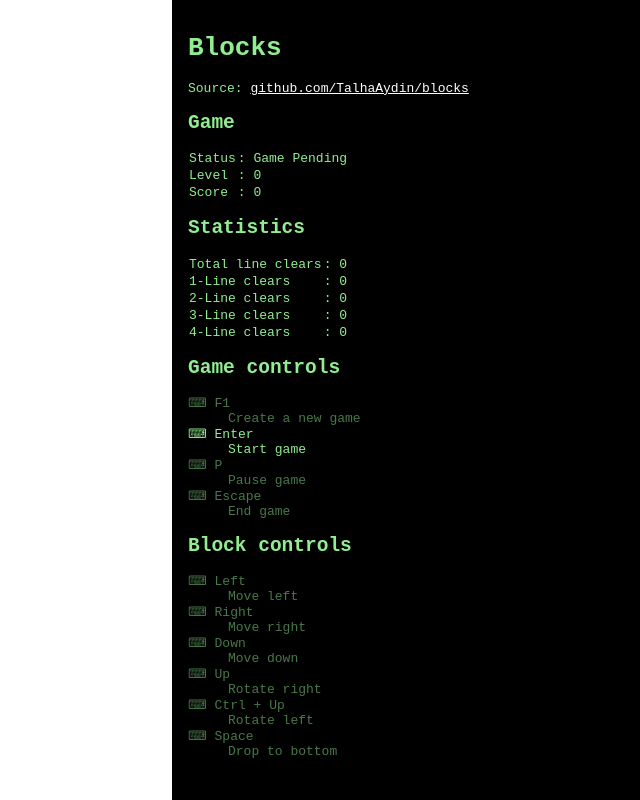
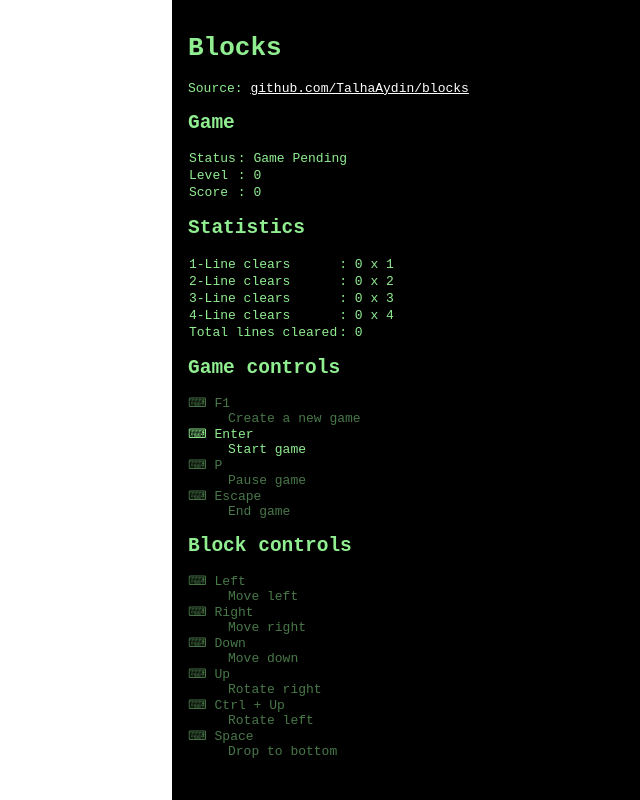
Before and after one commit to TalhaAydin/blocks, a React (Create React App) app: page / in a window 1280 px wide. Shown: the whole page, without its empty margins (228-868 px from the left). Built offline with nearby package versions, Linux system fonts and the light colour scheme.

Commit message:
feat: improve stats info

```diff
--- a/src/components/Info.tsx
+++ b/src/components/Info.tsx
@@ -63,24 +63,24 @@ export const Info: React.FC = () => {
       <InfoSection header="Statistics">
         <InfoTable>
           <Row>
-            <Header>Total line clears</Header>
-            <Cell>{totalLinesCleared}</Cell>
-          </Row>
-          <Row>
             <Header>1-Line clears</Header>
-            <Cell>{singleLineClears}</Cell>
+            <Cell>{singleLineClears} x 1</Cell>
           </Row>
           <Row>
             <Header>2-Line clears</Header>
-            <Cell>{doubleLineClears}</Cell>
+            <Cell>{doubleLineClears} x 2</Cell>
           </Row>
           <Row>
             <Header>3-Line clears</Header>
-            <Cell>{tripleLineClears}</Cell>
+            <Cell>{tripleLineClears} x 3</Cell>
           </Row>
           <Row>
             <Header>4-Line clears</Header>
-            <Cell>{quadLineClears}</Cell>
+            <Cell>{quadLineClears} x 4</Cell>
+          </Row>
+          <Row>
+            <Header>Total lines cleared</Header>
+            <Cell>{totalLinesCleared}</Cell>
           </Row>
         </InfoTable>
       </InfoSection>
```
